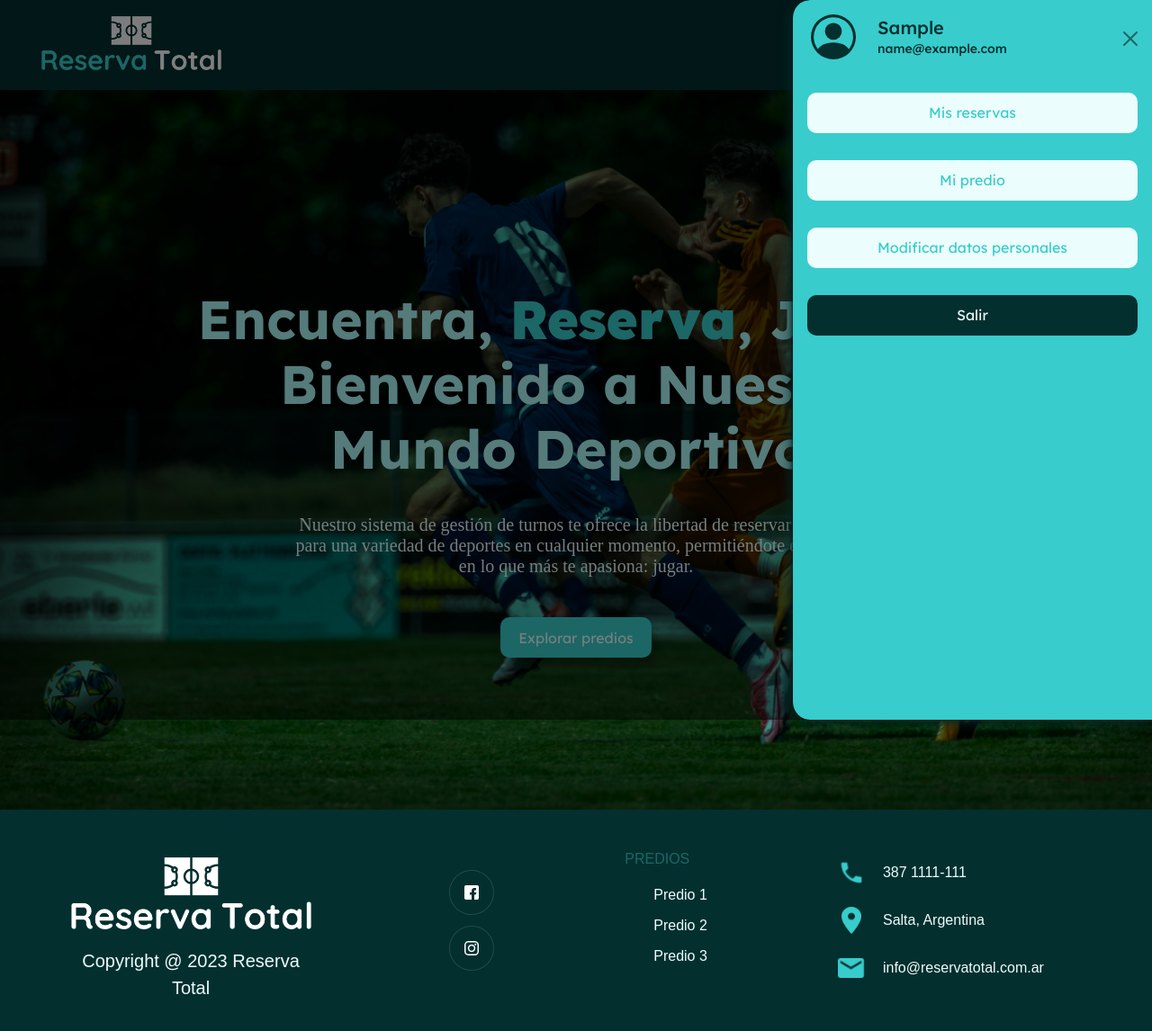
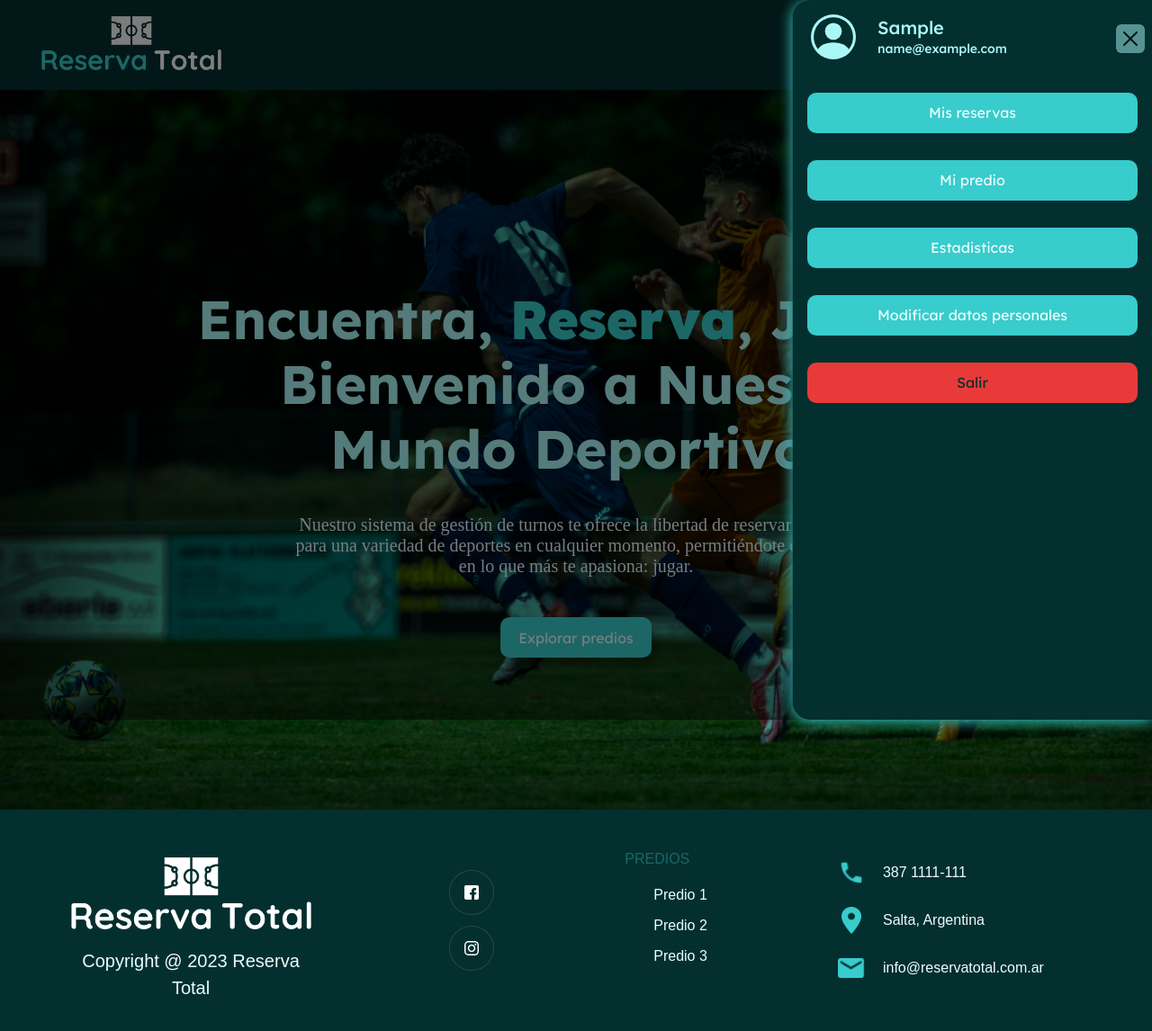
Before and after one commit to bj10asd/SoftwareCancha, a Django app: page / in a window 1280 px wide, after a click that opens the changed part. Shown: the whole page at 90% size. Run offline with Django 4.2, Linux system fonts and the light colour scheme; a user stored in the database is signed in; tables that the repository leaves empty hold one stand-in row (values such as "Sample post"); parts of the project's set-up code (start-up, migrations or seed data) failed here and were passed over; some libraries are stand-ins or nearby versions; some web fonts are replaced.

Commit message:
Boton de estadisticas, y colores de lineas

```diff
--- a/scalo/reservas/estadisticas.py
+++ b/scalo/reservas/estadisticas.py
@@ -272,6 +272,9 @@ def update_object_line(selected_category, date_range, year, user):
         y='ganancia',
         color=selected_category,
         labels={'ganancia': 'Ganancias', 'fecha': 'Fecha'},
+        line_shape='linear',  # Opción para establecer un estilo de línea específico
+        line_dash_sequence=['solid', 'solid', 'solid'],  # Puedes personalizar las líneas sólidas o discontinuas
+        color_discrete_sequence=['#235789', '#38CCCC', '#ABF7F7', '#042F2F', '#133C55', '#246EB9']  # Colores específicos para cada línea
     )
 
     figure.update_traces(mode='lines+markers')
@@ -284,7 +287,7 @@ def update_object_line(selected_category, date_range, year, user):
 
     figure.update_traces(textfont=dict(family='Lexend', size=14, color='white'))
     figure.update_traces(marker=dict(color=['#042F2F', '#38CCCC', '#ABF7F7', '#133C55', '#235789', '#246EB9']))
-    figure.update_traces(hoverlabel=dict(font=dict(family='Lexend', size=14, color='white')))
+    figure.update_traces(hoverlabel=dict(font=dict(family='Lexend', size=14, color='white')), line=dict(width=4),)
 
 
     return figure, options
--- a/scalo/reservas/static/css/header.css
+++ b/scalo/reservas/static/css/header.css
@@ -37,8 +37,8 @@ header {
     gap: 1.875rem;
   }
   .navbar li a {
-    background-color: #ECFDFD;
-    color: #38CCCC;
+    background-color: #38CCCC;
+    color: #ECFDFD;
     font-size: 1rem;
     transition: all 0.3s cubic-bezier(0.25, 0.46, 0.45, 0.94);
     border-radius: 0.625rem;
@@ -80,14 +80,15 @@ header {
     box-shadow: 0 5px 10px rgba(0, 0, 0, 0.2);
   }
   .navbar .lout {
-    background-color: #042F2F;
-    color: #ECFDFD;
+    background-color: rgb(233, 58, 58);
+    color: #042F2F;
     transition: all 0.3s cubic-bezier(0.25, 0.46, 0.45, 0.94);
   }
   .navbar .lout:hover {
     transform: translateZ(50px);
     transform: scale(1.05);
-    background-color: rgb(255, 162, 162);
+    background-color: red;
+    color: #ECFDFD !important;
   }
   .navbar .lout:active {
     transform: translateY(-1px);
@@ -99,11 +100,11 @@ header {
   }
   .offcanvas {
     border-radius: 1.25rem 0 0 1.25rem;
-    background-color: #38CCCC !important;
-    box-shadow: 0px 2px 15px 0px #042F2F, 0px 0px 4px 0px rgba(0, 0, 0, 0.4), 0px 4px 4px 0px rgba(0, 0, 0, 0.25);
+    background-color: #042F2F !important;
+    box-shadow: 0px 2px 15px 0px #38CCCC, 0px 0px 4px 0px rgba(0, 0, 0, 0.4), 0px 4px 4px 0px rgba(0, 0, 0, 0.25);
   }
   .offcanvas-header {
-    color: #042F2F;
+    color: #ABF7F7;
     font-family: "Lexend", sans-serif;
     font-weight: bolder;
   }
--- a/scalo/reservas/templates/base.html
+++ b/scalo/reservas/templates/base.html
@@ -91,7 +91,7 @@
                                     </h4>
                                 </div>
                             </div>
-                            <button type="button" class="btn-close" data-bs-dismiss="offcanvas"
+                            <button type="button" class="btn-close" style="background-color: #ABF7F7;" data-bs-dismiss="offcanvas"
                                 aria-label="Close"></button>
                         </div>
                         <div class="offcanvas-body">
@@ -104,6 +104,9 @@
                                 {% if perms.reservas.change_predios %}
                                 <li class="nav-item">
                                     <a class="nav-link" href="{% url 'mi_predio' %}">Mi predio</a>
+                                </li>
+                                <li class="nav-item">
+                                    <a class="nav-link" href="{% url 'estadisticas' %}">Estadisticas</a>
                                 </li>
                                 {% endif %}
                                 <li class="nav-item">
```
